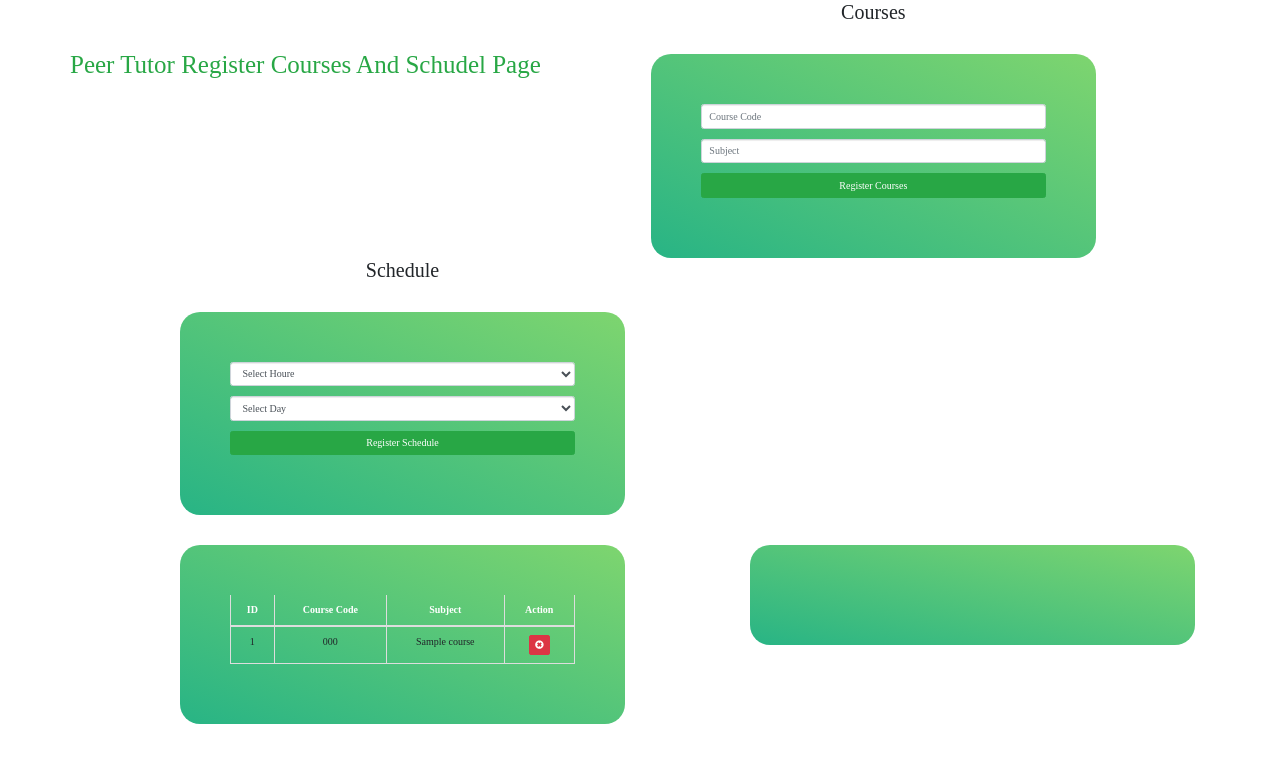
After one commit to ahmed-alameer/LSC_Project, a PHP site: page /pt_register_courses_schedule.php in a window 1280 px wide. The commit adds this page. Shown: the top 763 px of the page. Run offline with PHP 8.4, Linux system fonts and the light colour scheme; tables that the repository leaves empty or names only in its code hold one stand-in row (values such as "Sample post"); some libraries are stand-ins or nearby versions.

Commit message:
peer tutor course and schedule upated

```diff
--- /dev/null
+++ b/ajax/pt_show_courses.php
@@ -0,0 +1,61 @@
+<?php
+
+
+include("../init.php");
+
+
+$base_class = new Base_Class();
+
+$sql = "select * from pt_courses";
+$base_class->normal_query($sql);
+$rows = $base_class->all_rows();
+
+$count = $base_class->count_rows();
+
+
+$output = "
+ <table class='table table-hover table-bordered'>
+     <thead>
+         <tr class='text-white'>
+             <th>ID</th>
+             <th>Course Code</th>
+             <th>Subject</th>
+             <th>Action</th>
+         </tr>
+     </thead>
+     <tbody>
+     ";
+
+
+
+if ($count > 0) {
+
+    foreach ($rows as $row) {
+
+        $mes_confrim = "'Are You Sure'";
+
+        $output .= "
+
+        <tr>
+                <td>$row->pt_course_id</td>
+                <td>$row->pt_course_code</td>
+                <td>$row->pt_subject</td>
+                <td><button class='btn btn-danger btn-sm delete' onclick='confirm_fnc()' id='$row->pt_course_id'><span class='glyphicon glyphicon-remove-sign'></span></button></td>
+            </tr>
+    ";
+    }
+} else {
+
+    $output .= "<tr>
+                <td colspan='4' align='center' >No Data Found</td>
+
+            </tr>
+
+    ";
+}
+
+$output .= "</tbody>
+</table>";
+
+
+echo $output;
--- a/classes/Base_Class.php
+++ b/classes/Base_Class.php
@@ -2,7 +2,7 @@
 {
 
 
-    public $query;
+    private $query;
 
     public function __construct()
     {
@@ -27,7 +27,6 @@
 
     public function single_row()
     {
-
         return $this->query->fetch(PDO::FETCH_OBJ);
     }
 
@@ -55,10 +54,4 @@
     {
         return $this->conn->lastInsertId();
     }
-
-    public function affect_rows()
-    {
-
-        $this->query->affetedRows();
-    }
 }
--- a/classes/Messages.php
+++ b/classes/Messages.php
@@ -18,7 +18,7 @@ class Messages
                 'text' => $text
 
             ];
-        } else {
+        } elseif ($type == "success") {
 
             $_SESSION['msg'] = [
                 'type' => 'success',
@@ -32,7 +32,12 @@ class Messages
     {
 
 
-        if (isset($_SESSION['msg']['type']) == 'error') {
+        if (isset($_SESSION['msg'])) {
+
+
+            if ($_SESSION['msg']['type'] == 'error') {
+
+
 
                 $msg_text = $_SESSION['msg']['text'];
 
@@ -41,15 +46,16 @@ class Messages
                   </script>";
 
                 unset($_SESSION['msg']);
-        } elseif (isset($_SESSION['msg']['type']) == 'success') {
+            } elseif ($_SESSION['msg']['type'] == 'success') {
 
                 $msg_text = $_SESSION['msg']['text'];
 
                 echo "<script>
-                   alertify.error('$msg_text');
+                   alertify.success('$msg_text');
                   </script>";
 
                 unset($_SESSION['msg']);
             }
         }
     }
+}
--- /dev/null
+++ b/pt_register_courses_schedule.php
@@ -0,0 +1,333 @@
+<?php
+include_once('includes/header.php');
+include_once('init.php');
+
+$message = new Messages();
+$message->show_message();
+
+
+?>
+<div class="container">
+
+
+    <div class="row ">
+
+        <h1 class="margin-top text-success text-center">Peer Tutor Register Courses And Schudel Page</h1>
+
+
+        <div class="col-sm-offset-1 col-sm-5 text-center">
+            <h2>Courses</h2>
+
+            <form class="content" id="form_courses">
+
+
+                <div class="form-group">
+
+                    <input class="form-control" type="text" placeholder="Course Code " name="course_code" id="course_code">
+                </div>
+
+                <div class="form-group">
+
+                    <input class="form-control" type="text" placeholder="Subject" name="subject" id="subject">
+
+                </div>
+
+                <div class="form-group">
+                    <input class="btn btn-success btn-block " name="register_courses" id="register_courses" type="button" value="Register Courses">
+                </div>
+
+            </form>
+
+
+        </div>
+
+
+
+        <div class="col-sm-offset-1 col-sm-5 text-center">
+            <h2>Schedule</h2>
+
+            <form method="POST" class="content">
+
+                <div class="form-group">
+
+
+
+                    <select name="pt_hour" id="pt_hour" class="form-control">
+                        <option value="">Select Houre</option>
+
+                        <?php
+                        $base_class = new Base_Class();
+                        $base_class->normal_query("select * from schedule_hours");
+                        $hours = $base_class->all_rows(); ?>
+
+
+                        <?php foreach ($hours as $hour) :  ?>
+                            <option value="<?php echo $hour->sc_id ?>"><?php echo $hour->sc_hour ?></option>
+
+                        <?php endforeach;  ?>
+
+                    </select>
+
+                </div>
+
+
+
+
+                <div class="form-group">
+
+                    <select name="pt_day" id="pt_day" class="form-control">
+                        <option value="">Select Day</option>
+                        <option value="Sunday">Sunday</option>
+                        <option value="Monday">Monday</option>
+                        <option value="Tusday">Tusday</option>
+                        <option value="Wednesday">Wednesday</option>
+                        <option value="Thursday">Thursday</option>
+                    </select>
+
+                </div>
+
+
+                <div class="form-group">
+                    <input class="btn btn-success btn-block " name="register_schedule" id="register_schedule" type="button" value="Register Schedule">
+                </div>
+
+
+
+            </form>
+        </div>
+    </div>
+
+
+
+
+
+
+
+
+    <!-- Show Tables data -->
+
+
+    <div class="row ">
+
+
+        <div class="col-sm-offset-1 col-sm-5 text-center">
+
+            <div class="content">
+
+                <div class="table-responsive" id="courses_data">
+
+                </div>
+
+
+
+            </div>
+
+        </div>
+
+
+        <div class="col-sm-offset-1 col-sm-5 text-center">
+
+            <div class="content">
+
+
+
+
+            </div>
+        </div>
+    </div>
+
+</div>
+
+<?php include_once('includes/footer.php'); ?>
+
+<script>
+    $(document).ready(function() {
+
+        show_courses();
+
+
+
+
+        $('#register_courses').click(function(e) {
+
+
+
+            e.preventDefault();
+
+            add_course();
+
+        });
+
+
+
+
+        $('#register_schedule').click(function() {
+
+
+
+        });
+
+
+
+        function add_course() {
+
+            var course_code = $('#course_code').val();
+            var subject = $('#subject').val();
+
+            if (course_code == "" || subject == "") {
+                alertify.error('Please Enter All Values');
+                return;
+
+            }
+
+            $.ajax({
+                type: "POST",
+                url: "ajax/pt_add_course.php",
+                dataType: "json",
+                data: {
+                    course_code: course_code,
+                    subject: subject
+                },
+                success: function(response) {
+
+                    if (response.status == "success") {
+
+                        alertify.success('Course Added Successfully');
+                        show_courses();
+                        $('#form_courses').trigger("reset");
+
+
+                    }
+
+                },
+                error: function() {
+
+                    alertify.error('Course Not Added');
+
+                }
+
+            });
+
+
+
+
+
+        }
+
+
+
+
+        function add_schedule() {
+
+            var pt_hour = $('#pt_hour').val();
+            var pt_day = $('#pt_day').val();
+
+            if (pt_hour == "" || pt_day == "") {
+                alertify.error('Please Enter All Values');
+
+            } else {
+
+
+            }
+
+        }
+
+
+
+        function show_schedule() {
+
+            $.ajax({
+                method: "GET",
+                url: "ajax/pt_show_schedule.php",
+                success: function(response) {
+
+                    $("#courses_data").html(response);
+
+                },
+                error: function(e) {
+
+                    console.log(e);
+
+                }
+
+            });
+
+
+        }
+
+
+
+
+        $(document).on('click', '.delete', function() {
+
+
+
+        });
+
+
+
+
+
+
+    });
+
+
+
+
+
+    function show_courses() {
+
+        $.ajax({
+            method: "GET",
+            url: "ajax/pt_show_courses.php",
+            success: function(response) {
+
+                $("#courses_data").html(response);
+
+            },
+            error: function(e) {
+
+                console.log(e);
+
+            }
+
+        });
+
+
+    }
+
+    function confirm_fnc() {
+
+        //return confirm("Are You Sure");
+
+        return alertify.confirm('Delet Course', 'Are You Sure', function() {
+
+            var id = $('.delete').attr('id');
+
+            $.ajax({
+                type: "POST",
+                url: "ajax/pt_delete_course.php",
+                dataType: "json",
+                data: {
+                    id: id
+                },
+                success: function(response) {
+
+                    if (response.status == "success") {
+                        show_courses();
+                        alertify.success('Course Deleted Successfully');
+
+
+
+                    }
+
+                }
+
+            });
+
+        }, function() {
+
+        });
+
+    }
+</script>
```
Also changed, not shown: ajax/pt_add_course.php (added, +36 -0 lines), ajax/pt_delete_course.php (added, +35 -0 lines), ajax/pt_show_schedule.php (added, +61 -0 lines), pt_register_code.php (+3 -12 lines), pt_register_courses_schudel.php (deleted, +0 -48 lines), ajax/pt_add_schedule.php (added), pt_register_courses_schedule_code.php (renamed from pt_register_courses_schudel_code.php). Lines whose indentation alone changed are shown as unchanged.
